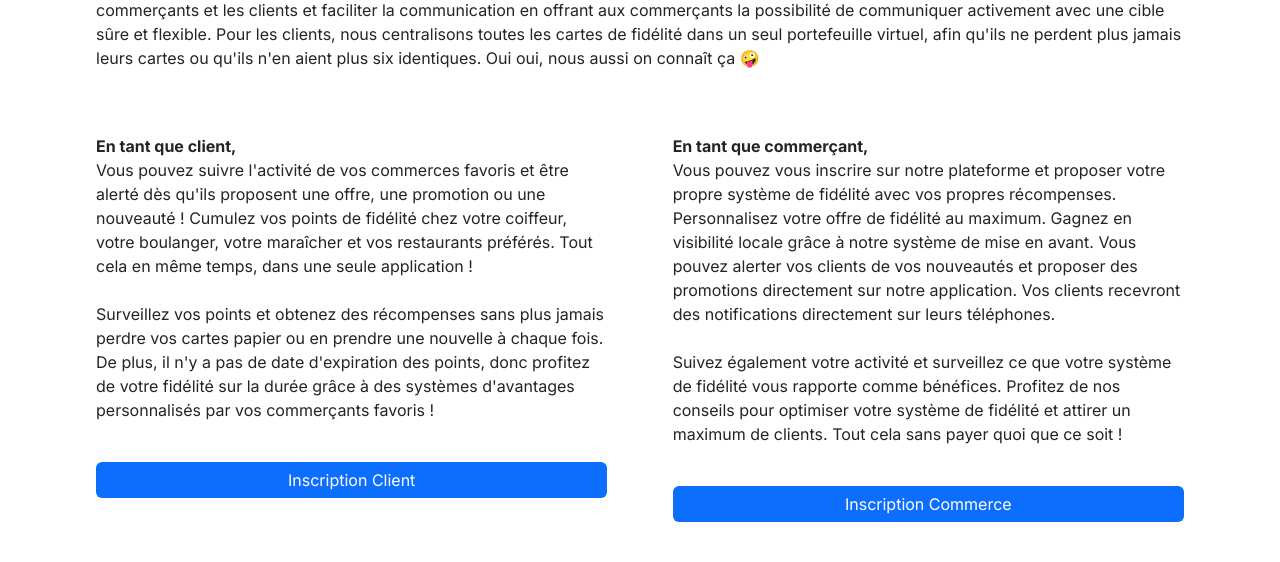
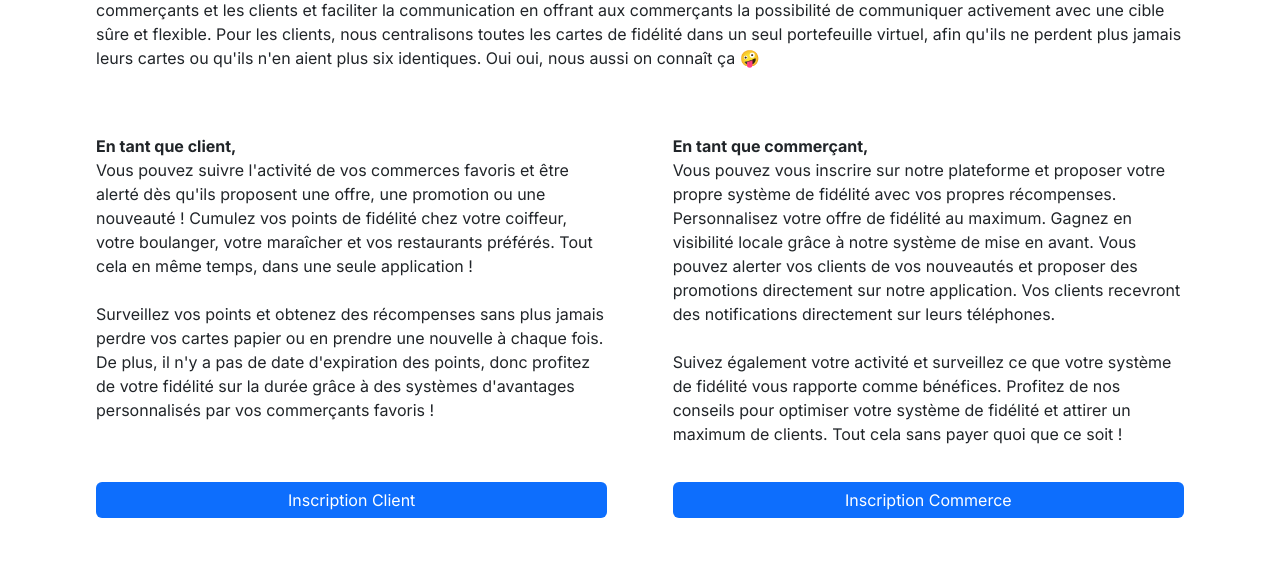
Before and after one commit to FlorianLevasseur/fidely-web, a React (Create React App) app: page / in a window 1280 px wide. Shown: the part 920-1482 px from the top of the page. Built offline with nearby package versions, Linux system fonts and the light colour scheme; no server answers.

Commit message:
Ajustement niveau des blocs

```diff
--- a/src/pages/Home.js
+++ b/src/pages/Home.js
@@ -103,12 +103,6 @@ const Home = () => {
               points, donc profitez de votre fidélité sur la durée grâce à des
               systèmes d'avantages personnalisés par vos commerçants favoris !
             </p>
-            <Link
-              to="/subscriptionUser"
-              className="btn btn-primary text-decoration-none text-white"
-            >
-              Inscription Client
-            </Link>
           </div>
           <div id="subStore">
             <p>
@@ -128,13 +122,22 @@ const Home = () => {
               attirer un maximum de clients. Tout cela sans payer quoi que ce
               soit !
             </p>
-            <Link
-              to="/subscriptionStore"
-              className="btn btn-primary text-decoration-none text-white"
-            >
-              Inscription Commerce
-            </Link>
           </div>
+        </div>
+        <div id="subButtons">
+          <Link
+            id="subBtn1"
+            to="/subscriptionUser"
+            className="btn btn-primary text-decoration-none text-white"
+          >
+            Inscription Client
+          </Link>
+          <Link
+            to="/subscriptionStore"
+            className="btn btn-primary text-decoration-none text-white"
+          >
+            Inscription Commerce
+          </Link>
         </div>
         <div id="connexion">
           <p>
--- a/src/styles/Home.scss
+++ b/src/styles/Home.scss
@@ -135,35 +135,21 @@ body {
             #sub {
                 display: flex;
                 flex-direction: row;
-                p{
-                    padding-bottom: 1.5rem;
-                }
+                padding-bottom: 20px;
                 #subUser {
-                    display: flex;
-                    flex-direction: column;
-                    justify-content: space-between;
                     width: 50%;
-                    height: 350px;
                     padding-right: 3%;
-
-                    Link {
-                        position: relative;
-                        bottom: 0;
-                    }
                 }
                 #subStore {
-                    display: flex;
-                    flex-direction: column;
-                    justify-content: space-between;
                     width: 50%;
-                    height: 350px;
                     padding-left: 3%;
+                }
+            }
+            #subButtons {
+                display: flex;
+                flex-direction: row;
+                gap: 6%;
 
-                    Link {
-                        position: relative;
-                        bottom: 0;
-                    }
-                }
             }
 
         }
```
